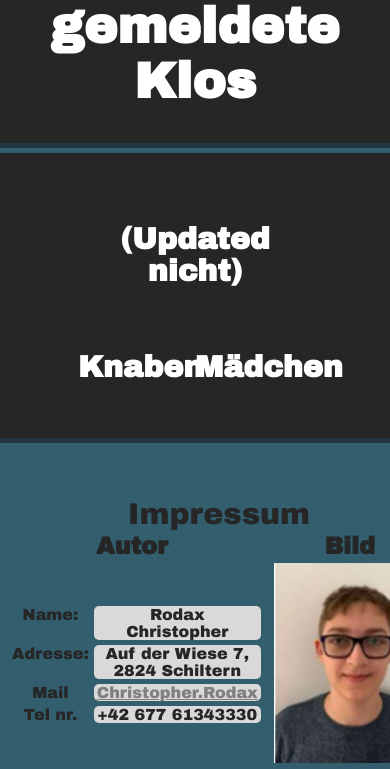
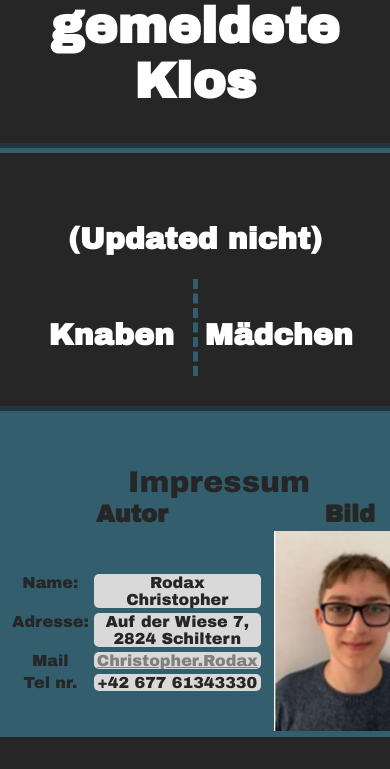
Before and after one commit to Chrisi2209/SchulklosKaputt, a Flask app: page /kloansicht in a window 390 px wide; the page is wider, and only the part inside the window is pictured. Shown: the part 116-885 px from the top of that part. After the commit the page ends 853 px from the top of that part, so only its background shows below. Run offline with Flask 3, Linux system fonts and the light colour scheme; data that the repository does not hold is empty.

Commit message:
kloansicht mobile compatible

```diff
--- a/app/static/styles.css
+++ b/app/static/styles.css
@@ -26,6 +26,13 @@ hr {
     transform: translateX(-10px);
 
     margin: 0;
+}
+
+/****** specific styles *******/
+.dashed-border-right {
+    border-right-style: dashed;
+    border-right-width: 5px;
+    border-right-color: var(--background-color3);
 }
 
 /*** dropdownicon ***/
@@ -689,6 +696,11 @@ div.help-paragraph p {
         border-bottom-right-radius: 10px;
     }
 
+    section {
+        padding-left: 30px;
+        padding-right: 30px;
+    }
+
     .dropdownicon-container {
         display: block;
     }
--- a/app/templates/base.html
+++ b/app/templates/base.html
@@ -10,7 +10,7 @@
     <link rel="stylesheet" href="{{ url_for('static',filename='styles.css') }}" />
     <link rel="stylesheet" href="https://fonts.googleapis.com/css?family=Archivo Black">
 
-    <link rel="shortcut icon" href="{{ url_for('static',filename='Favicon.jpeg') }}">
+    <link rel="shortcut icon" href="{{ url_for('static',filename='Logo.jpeg') }}">
 
     <script src="https://ajax.googleapis.com/ajax/libs/jquery/3.6.0/jquery.min.js"></script>
 </head>
--- a/app/templates/kloansicht.html
+++ b/app/templates/kloansicht.html
@@ -9,7 +9,7 @@
     <section>
         <h2 class="subtitle">(Updated nicht)</h2>
         <div class="row">
-            <div class="column50">
+            <div class="column50 dashed-border-right">
                 <h1 class="subtitle">Knaben</h1>
                 {% for broken_boy_toilet in broken_boy_toilets %}
 
```
Also changed, not shown: app/static/Logo.jpeg (renamed from app/static/Favicon.jpeg).
